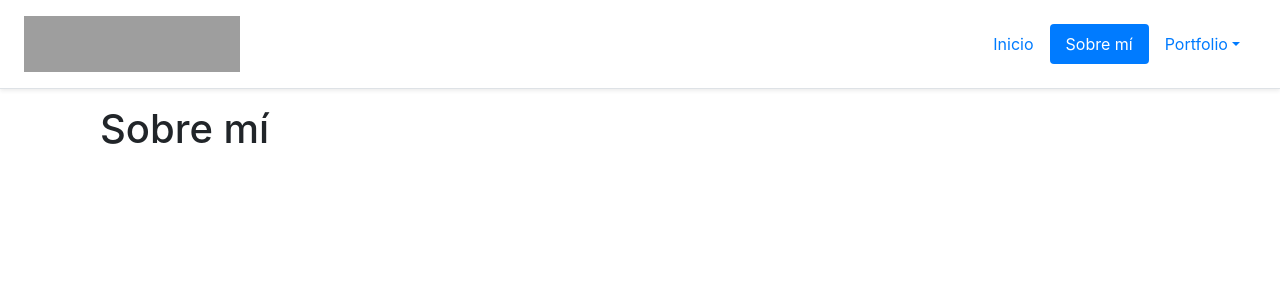
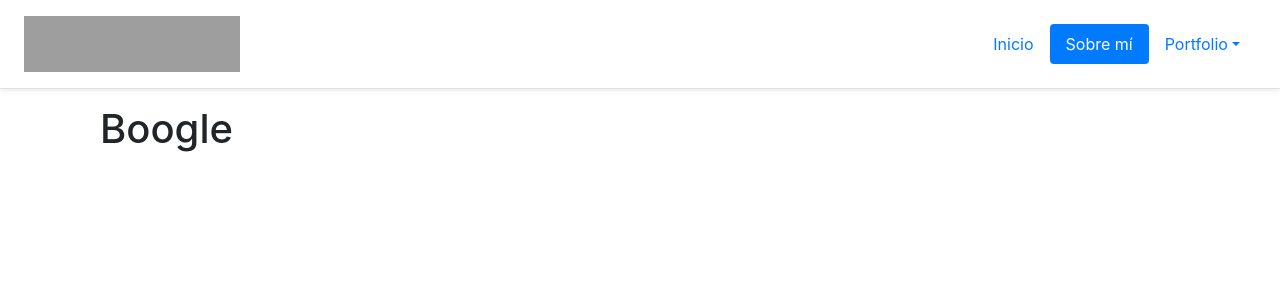
Before and after one commit to marcou49/clase15, a Flask app: page /portfolio/google/ in a window 1280 px wide. Shown: the top 300 px of the page. Run offline with Flask 2, Linux system fonts and the light colour scheme; some libraries are stand-ins or nearby versions; grey boxes are pictures that could not be loaded.

```diff
--- a/main.py
+++ b/main.py
@@ -7,7 +7,7 @@ def index():
     return render_template("index.html")
     titulo_pagina = "Inicio - Richard Casares"
     mensaje = "Por aquí poco, utiliza el menú de navegación"
-    return render_template("index.html",titulo_pagina=titulo_pagina, mensaje=mensaje )
+    return render_template("index.html", titulo_pagina=titulo_pagina, mensaje=mensaje )
 
 @app.route("/portfolio")
 def portfolio():
@@ -18,7 +18,7 @@ def google():
     return render_template("google.html")
     titulo_pagina = "Boogle - Richard Casares"
     mensaje = "Scusa, l'ho cancellato"
-    return render_template("google.html",titulo_pagina=titulo_pagina, mensaje=mensaje )
+    return render_template("google.html", titulo_pagina=titulo_pagina, mensaje=mensaje )
 
 @app.route("/portfolio/peluqueria/")
 def peluqueria():
--- a/templates/google.html
+++ b/templates/google.html
@@ -1,5 +1,5 @@
+
 {% extends "base.html" %}
-
 
 {% block content %}
 
@@ -7,7 +7,7 @@
 
             <div class=row">
                <div class="col-12">
-                   <h1>Sobre mí</h1>
+                   <h1>Boogle</h1>
                    <p style="display:block; text-align:center; padding:20%">{{mensaje}}</p>
                </div>
             </div>
```
